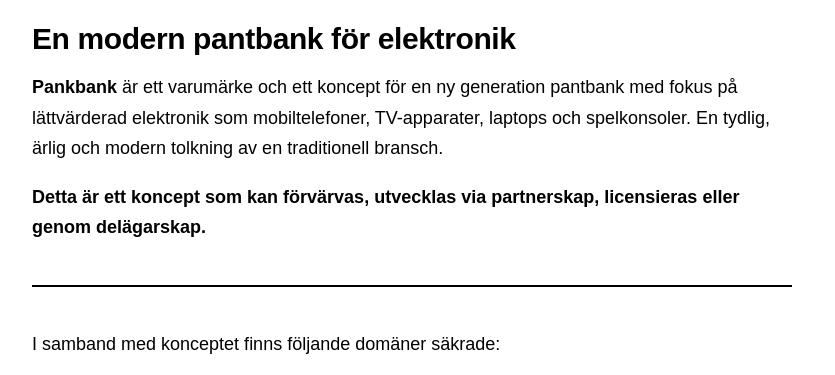
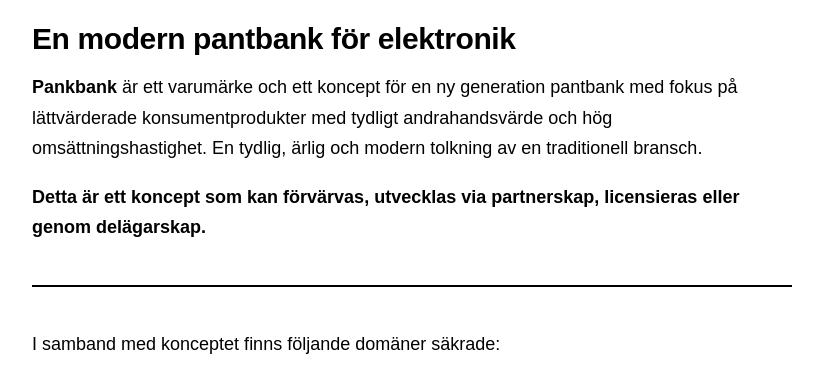
Before and after one commit to hxb254-lab/pankbank, a plain HTML site: page index.html in a window 1280 px wide. Shown: the part 356-731 px from the top of the page, without its empty margins (28-863 px from the left). Drawn offline with Linux system fonts and the light colour scheme.

Commit message:
Update index.html

```diff
--- a/index.html
+++ b/index.html
@@ -114,9 +114,9 @@
 
     <p>
       <strong>Pankbank</strong> är ett varumärke och ett koncept för en ny generation
-      pantbank med fokus på lättvärderad elektronik som mobiltelefoner, TV-apparater,
-      laptops och spelkonsoler. En tydlig, ärlig och modern tolkning av en traditionell
-      bransch.
+      pantbank med fokus på lättvärderade konsumentprodukter med tydligt
+      andrahandsvärde och hög omsättningshastighet. En tydlig, ärlig och modern
+      tolkning av en traditionell bransch.
     </p>
 
     <p class="cta">
```
